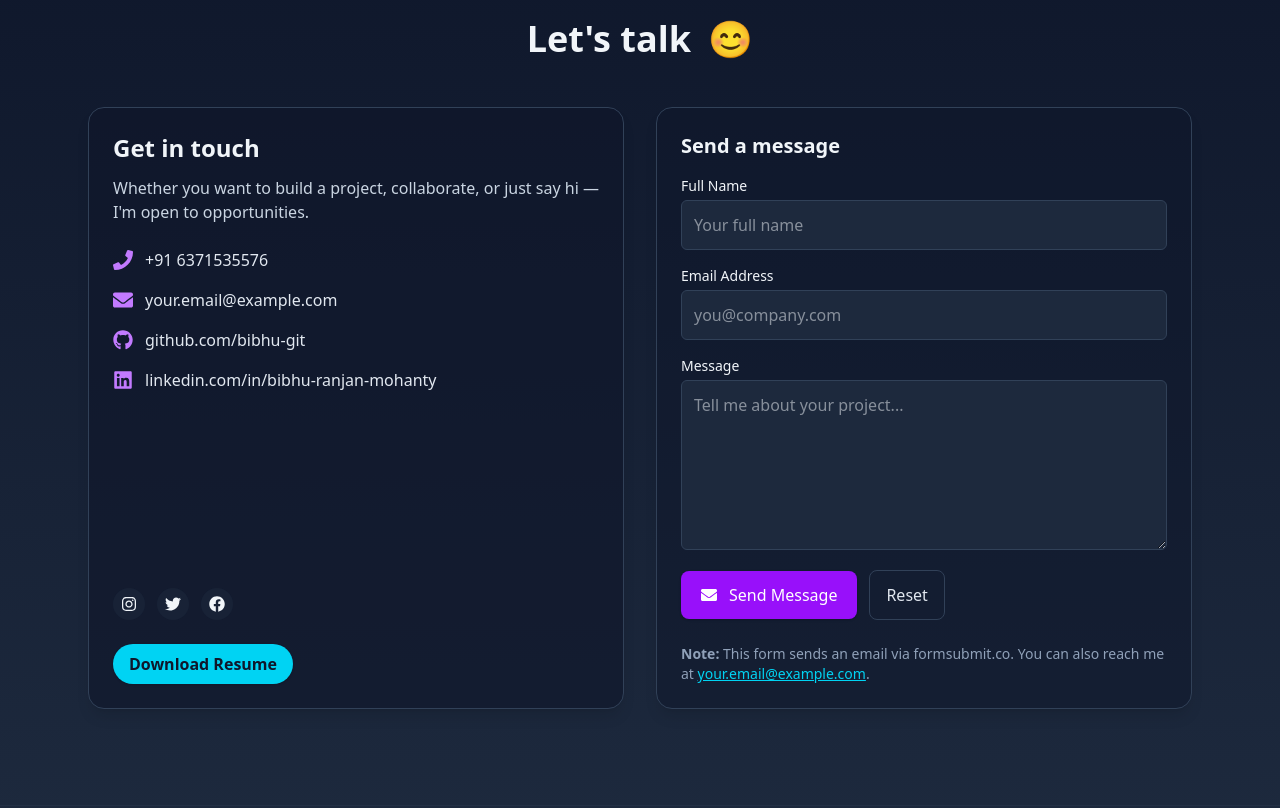
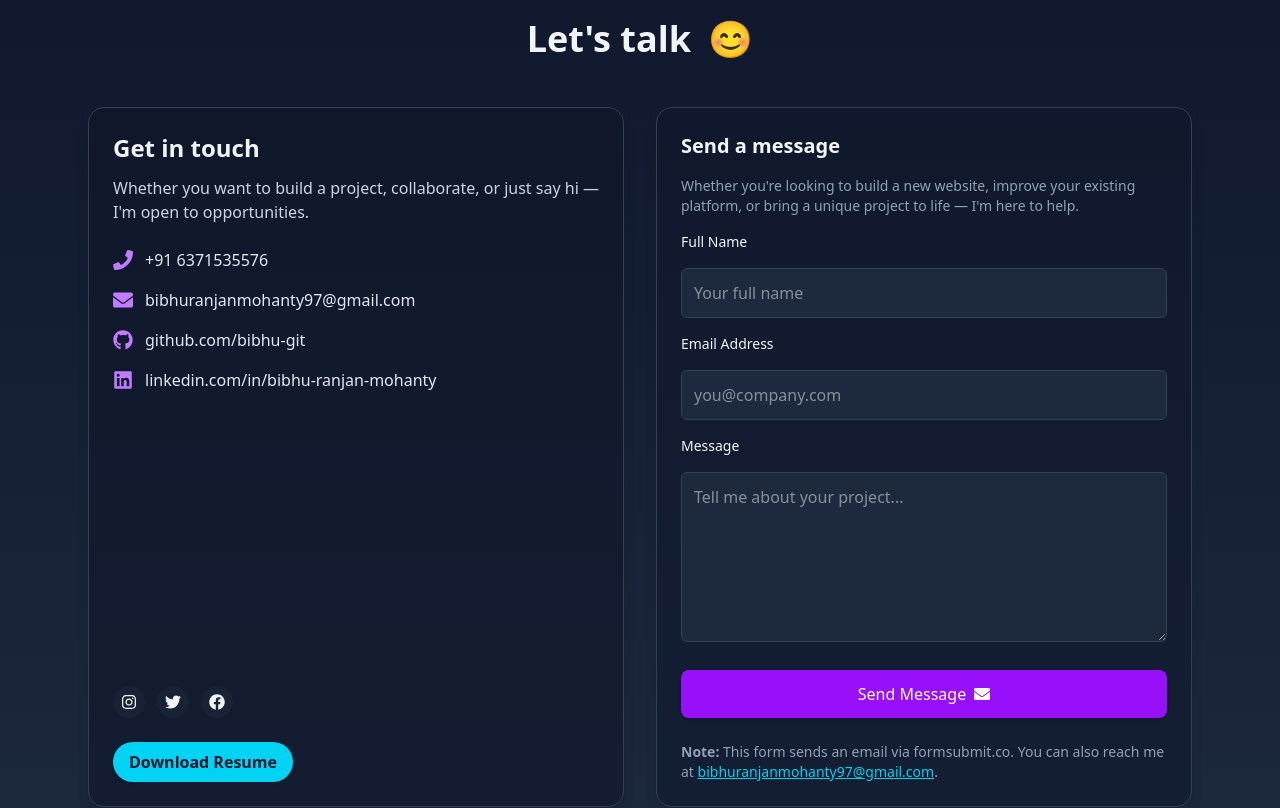
Before and after one commit to bibhu-git/bibhu-portfolio, a React (Vite) app: page / in a window 1280 px wide. Shown: the part 3620-4428 px from the top of the page. Built offline with nearby package versions, Linux system fonts and the light colour scheme.

Commit message:
update the contact page

```diff
--- a/src/Components/Contact.jsx
+++ b/src/Components/Contact.jsx
@@ -1,4 +1,4 @@
-import React, { useEffect, useRef, useState } from "react";
+import React, { useEffect } from "react";
 import AOS from "aos";
 import "aos/dist/aos.css";
 import {
@@ -11,61 +11,10 @@ import {
   FaFacebook,
 } from "react-icons/fa";
 
-const FORM_ENDPOINT =
-  "https://formsubmit.co/c24ff8e1c407698e36bc70fdb55d43d0";
-
 export default function Contact() {
-  const [loading, setLoading] = useState(false);
-  const [status, setStatus] = useState(null);
-  const [errorMessage, setErrorMessage] = useState("");
-  const formRef = useRef(null);
-  const submitButtonRef = useRef(null);
-
   useEffect(() => {
-    AOS.init({ duration: 800, once: true });
+    AOS.init({ duration: 1000, once: true });
   }, []);
-
-  const handleSubmit = async (e) => {
-    e.preventDefault();
-    setStatus(null);
-    setErrorMessage("");
-    const form = formRef.current;
-    if (!form) return;
-
-    const name = form["fullname"]?.value?.trim();
-    const email = form["email"]?.value?.trim();
-    const message = form["message"]?.value?.trim();
-
-    if (!name || !email || !message) {
-      setErrorMessage("Please fill all required fields before sending.");
-      setStatus("error");
-      return;
-    }
-
-    setLoading(true);
-    try {
-      const fd = new FormData();
-      fd.append("fullname", name);
-      fd.append("email", email);
-      fd.append("message", message);
-      fd.append("_subject", `New message from ${name} (Portfolio)`);
-
-      const resp = await fetch(FORM_ENDPOINT, { method: "POST", body: fd });
-      if (resp.ok) {
-        setStatus("success");
-        form.reset();
-        if (submitButtonRef.current) submitButtonRef.current.blur();
-      } else {
-        setErrorMessage("Failed to send message. Please try again later.");
-        setStatus("error");
-      }
-    } catch {
-      setErrorMessage("Network error — please check your connection.");
-      setStatus("error");
-    } finally {
-      setLoading(false);
-    }
-  };
 
   return (
     <section
@@ -73,6 +22,7 @@ export default function Contact() {
       className="py-24 bg-gradient-to-b from-slate-900 to-slate-800 text-slate-100"
     >
       <div className="max-w-6xl mx-auto px-6">
+        {/* Title */}
         <h2
           className="text-3xl md:text-4xl font-extrabold text-center mb-12"
           data-aos="fade-down"
@@ -80,9 +30,8 @@ export default function Contact() {
           Let's talk <span className="ml-2">😊</span>
         </h2>
 
-        {/* FLEX CONTAINER for equal height */}
         <div className="flex flex-col md:flex-row gap-8 md:items-stretch">
-          {/* LEFT BOX */}
+          {/* LEFT - CONTACT INFO */}
           <aside
             className="flex-1 flex flex-col justify-between bg-slate-900/60 border border-slate-700 rounded-2xl p-6 shadow-lg"
             data-aos="fade-right"
@@ -90,8 +39,8 @@ export default function Contact() {
             <div>
               <h3 className="text-2xl font-semibold mb-3">Get in touch</h3>
               <p className="text-slate-300 mb-6">
-                Whether you want to build a project, collaborate, or just say
-                hi — I'm open to opportunities.
+                Whether you want to build a project, collaborate, or just say hi
+                — I'm open to opportunities.
               </p>
 
               <div className="space-y-4 text-slate-200">
@@ -108,10 +57,10 @@ export default function Contact() {
                 <div className="flex items-center gap-3">
                   <FaEnvelope className="text-xl text-purple-400" />
                   <a
-                    href="mailto:your.email@example.com"
+                    href="mailto:bibhuranjanmohanty97@gmail.com"
                     className="hover:text-white transition"
                   >
-                    your.email@example.com
+                    bibhuranjanmohanty97@gmail.com
                   </a>
                 </div>
 
@@ -141,6 +90,7 @@ export default function Contact() {
               </div>
             </div>
 
+            {/* Social Icons + Resume */}
             <div className="mt-8">
               <div className="flex gap-3">
                 <a
@@ -176,129 +126,88 @@ export default function Contact() {
             </div>
           </aside>
 
-          {/* RIGHT BOX */}
+          {/* RIGHT - WORKING FORM */}
           <div
             className="flex-1 flex flex-col justify-between bg-slate-900/50 border border-slate-700 rounded-2xl p-6 shadow-lg"
             data-aos="fade-left"
           >
+            <h3 className="text-xl font-semibold mb-4">Send a message</h3>
+            <p className="text-slate-400 text-sm mb-4">
+              Whether you're looking to build a new website, improve your
+              existing platform, or bring a unique project to life — I'm here to
+              help.
+            </p>
+
+            {/* ✅ Simple HTML form (works perfectly with FormSubmit) */}
             <form
-              ref={formRef}
-              onSubmit={handleSubmit}
-              className="flex-1 flex flex-col"
+              action="https://formsubmit.co/c24ff8e1c407698e36bc70fdb55d43d0"
+              method="POST"
+              className="flex flex-col gap-4"
             >
-              <h3 className="text-xl font-semibold mb-4">Send a message</h3>
-
-              {status === "success" && (
-                <div className="mb-4 rounded-md bg-green-900/60 border border-green-600 p-3 text-green-200">
-                  Thanks — your message was sent! I’ll reply soon.
-                </div>
-              )}
-
-              {status === "error" && (
-                <div className="mb-4 rounded-md bg-red-900/60 border border-red-600 p-3 text-red-200">
-                  {errorMessage || "Something went wrong. Try again later."}
-                </div>
-              )}
+              <input
+                type="hidden"
+                name="_subject"
+                value="New message from Portfolio Contact Form"
+              />
+              <input type="hidden" name="_captcha" value="false" />
+              <input type="hidden" name="_template" value="table" />
 
               <label htmlFor="fullname" className="text-sm font-medium">
                 Full Name
               </label>
               <input
                 id="fullname"
-                name="fullname"
+                name="Full Name"
                 type="text"
                 placeholder="Your full name"
-                className="mt-1 p-3 w-full rounded-md bg-slate-800 border border-slate-700 text-slate-100 focus:ring-2 focus:ring-cyan-400 outline-none"
+                className="p-3 rounded-md bg-slate-800 border border-slate-700 text-slate-100 focus:ring-2 focus:ring-cyan-400 outline-none"
                 required
               />
 
-              <label htmlFor="email" className="text-sm font-medium mt-4">
+              <label htmlFor="email" className="text-sm font-medium">
                 Email Address
               </label>
               <input
                 id="email"
-                name="email"
+                name="Email"
                 type="email"
                 placeholder="you@company.com"
-                className="mt-1 p-3 w-full rounded-md bg-slate-800 border border-slate-700 text-slate-100 focus:ring-2 focus:ring-cyan-400 outline-none"
+                className="p-3 rounded-md bg-slate-800 border border-slate-700 text-slate-100 focus:ring-2 focus:ring-cyan-400 outline-none"
                 required
               />
 
-              <label htmlFor="message" className="text-sm font-medium mt-4">
+              <label htmlFor="message" className="text-sm font-medium">
                 Message
               </label>
               <textarea
                 id="message"
-                name="message"
+                name="Message"
                 rows="6"
                 placeholder="Tell me about your project..."
-                className="mt-1 p-3 w-full rounded-md bg-slate-800 border border-slate-700 text-slate-100 focus:ring-2 focus:ring-cyan-400 outline-none flex-1"
+                className="p-3 rounded-md bg-slate-800 border border-slate-700 text-slate-100 focus:ring-2 focus:ring-cyan-400 outline-none"
                 required
               />
 
-              <div className="mt-5 flex items-center gap-3">
-                <button
-                  ref={submitButtonRef}
-                  type="submit"
-                  disabled={loading}
-                  className="inline-flex items-center gap-3 px-5 py-3 bg-purple-600 text-white rounded-lg shadow hover:opacity-95 disabled:opacity-60"
-                >
-                  {loading ? (
-                    <>
-                      <svg
-                        className="w-5 h-5 animate-spin"
-                        viewBox="0 0 24 24"
-                        fill="none"
-                      >
-                        <circle
-                          cx="12"
-                          cy="12"
-                          r="10"
-                          stroke="currentColor"
-                          strokeWidth="4"
-                          opacity="0.25"
-                        />
-                        <path
-                          d="M4 12a8 8 0 018-8"
-                          stroke="currentColor"
-                          strokeWidth="4"
-                          strokeLinecap="round"
-                        />
-                      </svg>
-                      Sending...
-                    </>
-                  ) : (
-                    <>
-                      <FaEnvelope /> Send Message
-                    </>
-                  )}
-                </button>
-
-                <button
-                  type="button"
-                  onClick={() => {
-                    if (formRef.current) formRef.current.reset();
-                    setStatus(null);
-                    setErrorMessage("");
-                  }}
-                  className="px-4 py-3 border border-slate-700 rounded-lg text-slate-200 hover:bg-slate-800/50"
-                >
-                  Reset
-                </button>
-              </div>
+              <button
+                type="submit"
+                className="mt-3 inline-flex items-center justify-center gap-2 px-6 py-3 bg-purple-600 text-white rounded-lg shadow hover:opacity-95 transition"
+              >
+                Send Message <FaEnvelope />
+              </button>
             </form>
 
-            <div className="mt-6 text-sm text-slate-400">
+            <p className="mt-6 text-sm text-slate-400">
               <strong>Note:</strong> This form sends an email via{" "}
-              <span className="font-medium">formsubmit.co</span>.
-              You can also reach me at{" "}
+              <span className="font-medium">formsubmit.co</span>. You can also
+              reach me at{" "}
               <a
-                href="mailto:your.email@example.com"
+                href="mailto:bibhuranjanmohanty97@gmail.com"
                 className="underline text-cyan-400"
               >
-                your.email@example.com
-              </a>.
-            </div>
+                bibhuranjanmohanty97@gmail.com
+              </a>
+              .
+            </p>
           </div>
         </div>
       </div>
```
